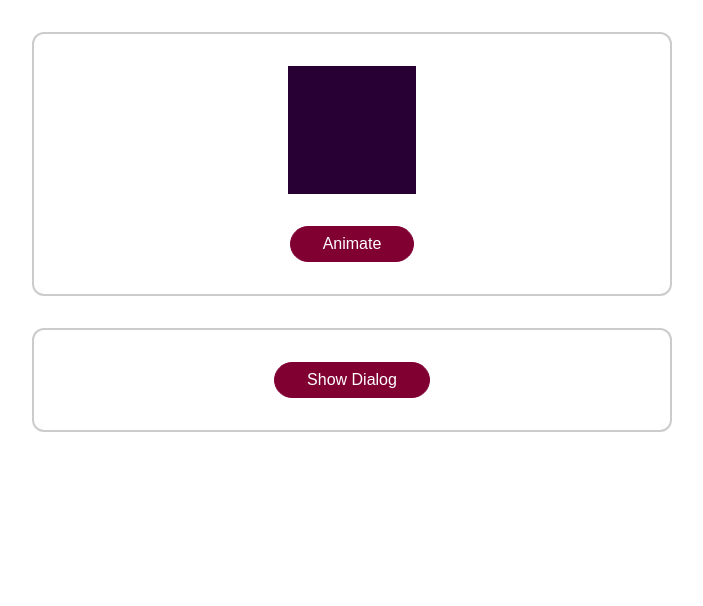
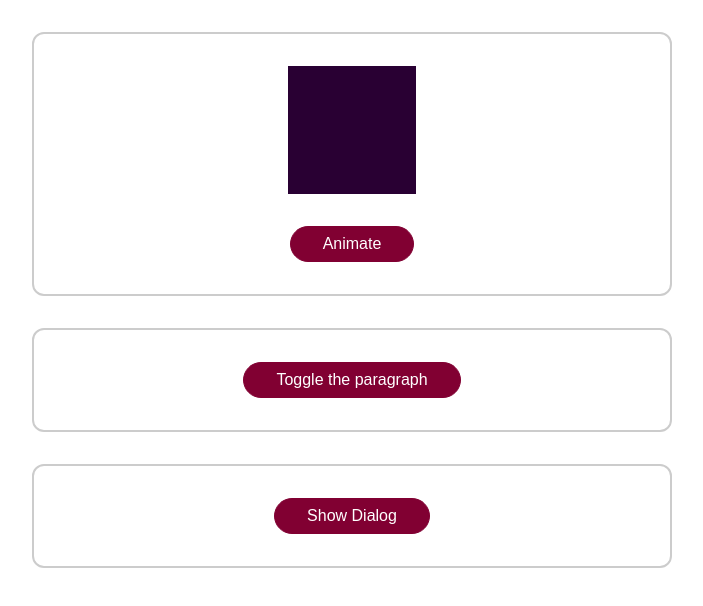
Before and after one commit to AlexL70/vue-the-complete-guide, a Vue app in the folder l192-animations/: page / in a window 1280 px wide. Shown: the top 606 px of the page, without its empty margins (288-991 px from the left). Built offline with nearby package versions, Linux system fonts and the light colour scheme.

Commit message:
195. Playing CSS Animations with Vue's Help

```diff
--- a/l192-animations/src/App.vue
+++ b/l192-animations/src/App.vue
@@ -2,6 +2,12 @@
   <div class="container">
     <div class="block" :class="{ animate: animatedBlock }"></div>
     <button @click="animateBlock">Animate</button>
+  </div>
+  <div class="container">
+    <transition>
+      <p v-if="paraIsVisible">This is only sometimes visible...</p>
+    </transition>
+    <button @click="toggleParaghaph">Toggle the paragraph</button>
   </div>
   <base-modal @close="hideDialog" v-if="dialogIsVisible">
     <p>This is a test dialog!</p>
@@ -18,11 +24,15 @@ export default {
     return {
       animatedBlock: false,
       dialogIsVisible: false,
+      paraIsVisible: false,
     };
   },
   methods: {
     animateBlock() {
       this.animatedBlock = true;
+    },
+    toggleParaghaph() {
+      this.paraIsVisible = !this.paraIsVisible;
     },
     showDialog() {
       this.dialogIsVisible = true;
```
